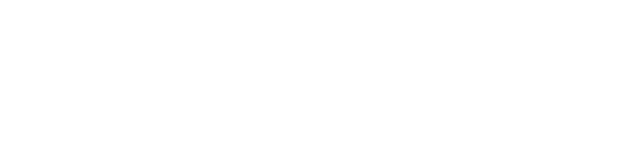
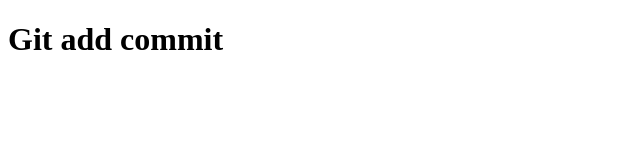
Before and after one commit to martincho22/web, a plain HTML site: page index.html in a window 1280 px wide. Shown: the whole page, without its empty margins (0-640 px from the left). Drawn offline with Linux system fonts and the light colour scheme.

Commit message:
agregue un H1

```diff
--- a/index.html
+++ b/index.html
@@ -6,6 +6,7 @@
   <title>GIT</title>
 </head>
 <body>
+  <h1>Git add commit</h1>
 
 </body>
 </html>
```
